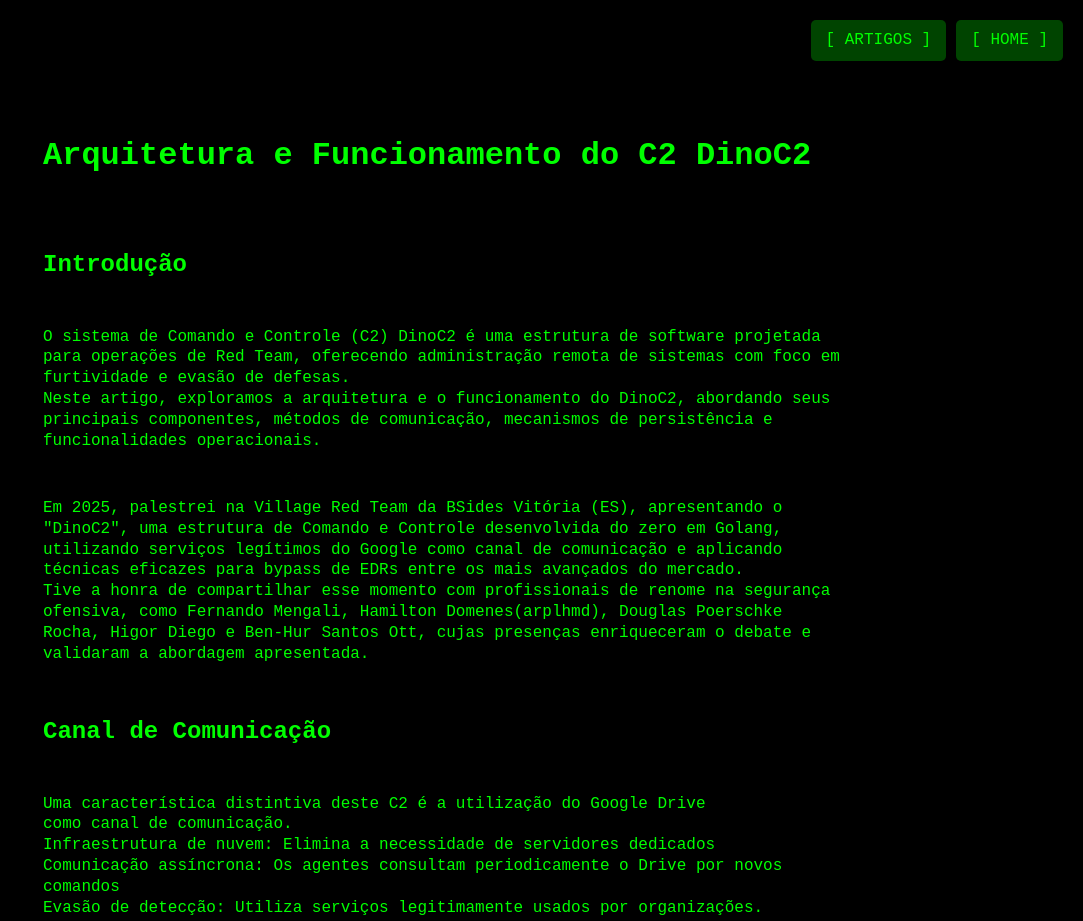
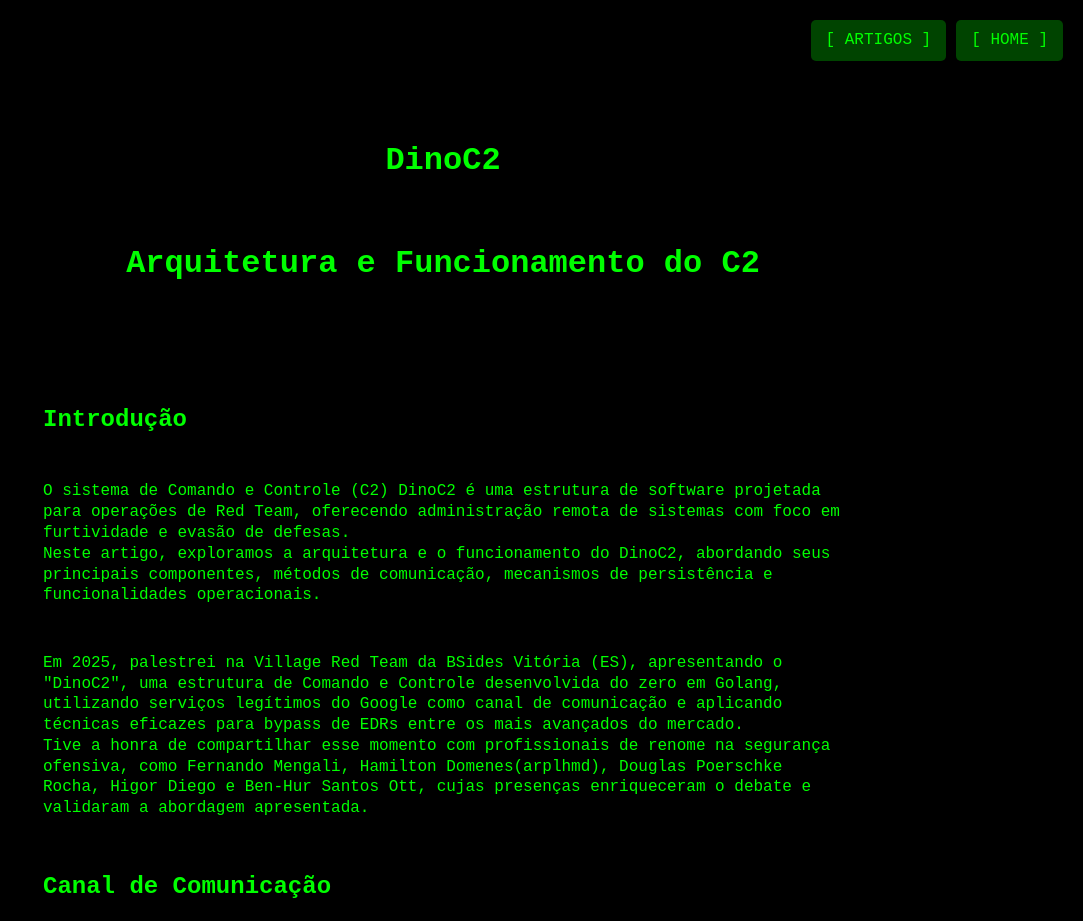
Before and after one commit to omaicon/omaicon.github.io, a plain HTML site: page artigos/dino-c2/index.html in a window 1280 px wide. Shown: the top 921 px of the page, without its empty margins (197-1280 px from the left). Drawn offline with Linux system fonts and the light colour scheme.

Commit message:
Update index.html

```diff
--- a/artigos/dino-c2/index.html
+++ b/artigos/dino-c2/index.html
@@ -107,7 +107,15 @@
   </div>
 
   <div class="article-container">
-    <h1>Arquitetura e Funcionamento do C2 DinoC2</h1>
+    <h1 class="title-center">DinoC2</h1>
+    <h1 class="title-center">Arquitetura e Funcionamento do C2</h1>
+
+    <style>
+      .title-center {
+      text-align: center !important;
+      margin: 10px auto;
+      }
+    </style>
 
     <h2>Introdução</h2>
     <p>O sistema de Comando e Controle (C2) DinoC2 é uma estrutura de software projetada para operações de Red Team, oferecendo administração remota de sistemas com foco em furtividade e evasão de defesas.<br>Neste artigo, exploramos a arquitetura e o funcionamento do DinoC2, abordando seus principais componentes, métodos de comunicação, mecanismos de persistência e funcionalidades operacionais.</p>
```
